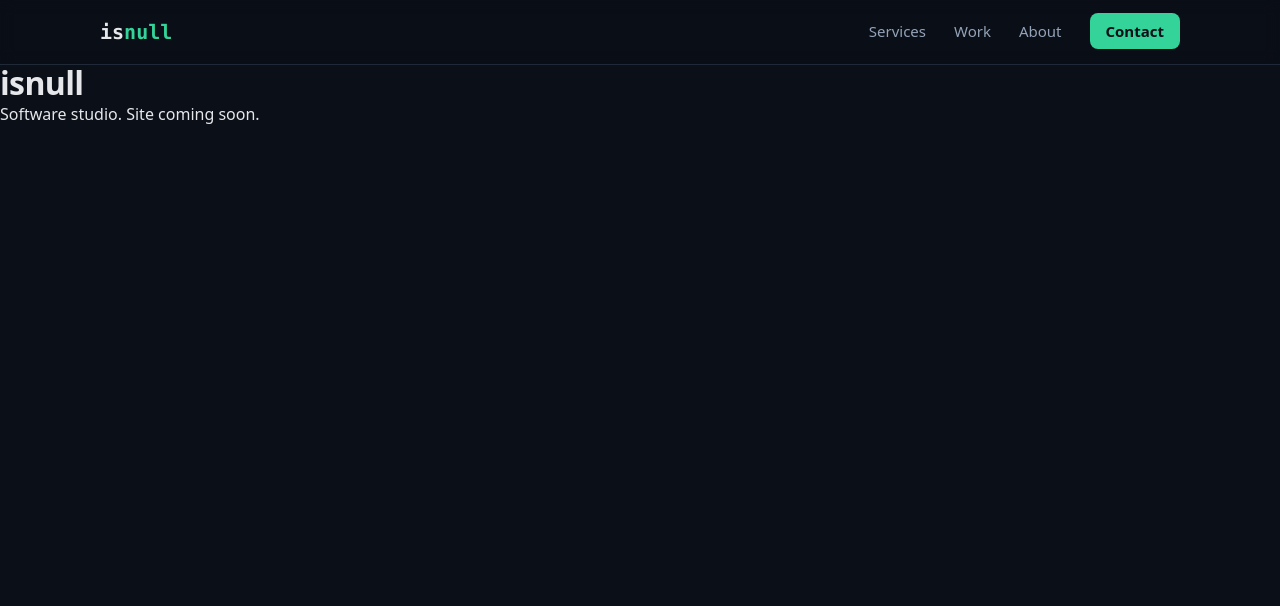
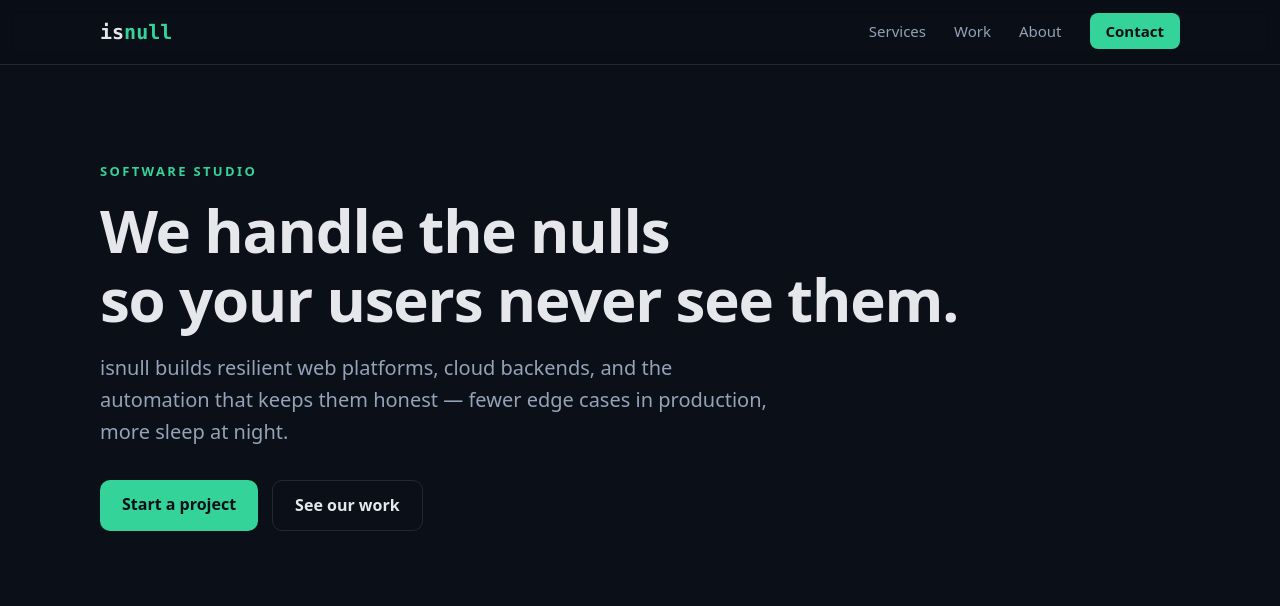
Before and after one commit to IsNullSoftworks/simple-web-brd-example, a plain HTML site: page index.html in a window 1280 px wide. Drawn offline with Linux system fonts and the light colour scheme.

Commit message:
Build hero section with primary call to action

```diff
--- a/index.html
+++ b/index.html
@@ -20,9 +20,20 @@
         </ul>
       </nav>
     </header>
+    <section class="hero">
+      <div class="container">
+        <p class="eyebrow">Software studio</p>
+        <h1>We handle the nulls<br />so your users never see them.</h1>
+        <p class="lede">isnull builds resilient web platforms, cloud backends, and the
+          automation that keeps them honest &mdash; fewer edge cases in production,
+          more sleep at night.</p>
+        <div class="hero-actions">
+          <a class="btn btn-primary" href="#contact">Start a project</a>
+          <a class="btn btn-ghost" href="#work">See our work</a>
+        </div>
+      </div>
+    </section>
     <!-- @sections -->
-    <h1>isnull</h1>
-    <p>Software studio. Site coming soon.</p>
   </main>
 </body>
 </html>
--- a/styles.css
+++ b/styles.css
@@ -31,3 +31,16 @@ h1, h2, h3 { line-height: 1.15; letter-spacing: -0.02em; }
 .nav-links a:hover { color: var(--text); }
 .nav-cta { color: var(--bg) !important; background: var(--accent); padding: 8px 16px; border-radius: 8px; font-weight: 600; }
 .nav-toggle { display: none; background: none; border: 0; color: var(--text); font-size: 22px; cursor: pointer; }
+
+/* hero */
+.hero { padding: 96px 0 72px; }
+.eyebrow { color: var(--accent); text-transform: uppercase; letter-spacing: .18em; font-size: 13px; font-weight: 600; }
+.hero h1 { font-size: clamp(34px, 6vw, 60px); margin: 14px 0 18px; }
+.lede { color: var(--muted); font-size: clamp(16px, 2vw, 20px); max-width: 60ch; }
+.hero-actions { display: flex; gap: 14px; margin-top: 32px; flex-wrap: wrap; }
+.btn { display: inline-block; padding: 12px 22px; border-radius: 10px; font-weight: 600; transition: transform .12s, background .15s; }
+.btn:active { transform: translateY(1px); }
+.btn-primary { background: var(--accent); color: var(--bg); }
+.btn-primary:hover { background: var(--accent-2); }
+.btn-ghost { border: 1px solid var(--border); color: var(--text); }
+.btn-ghost:hover { border-color: var(--accent); }
```
